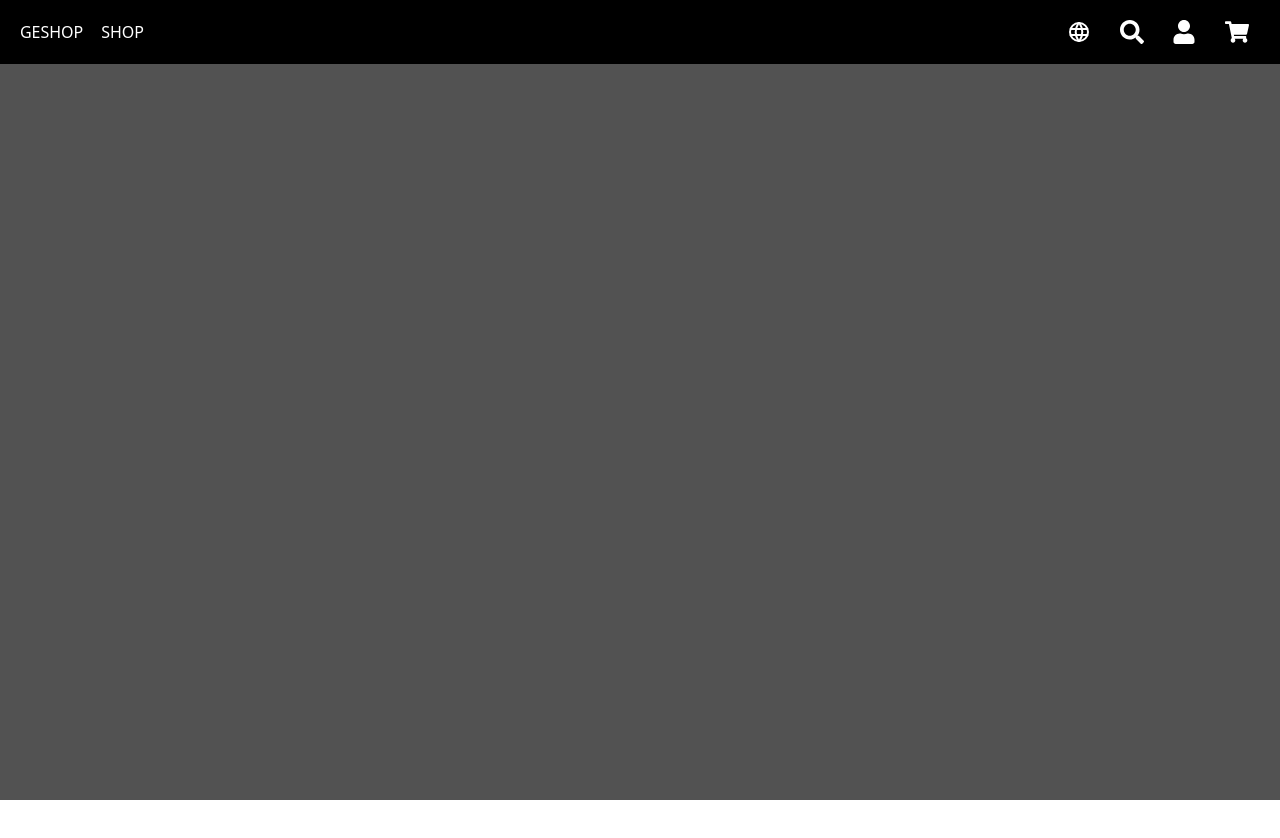
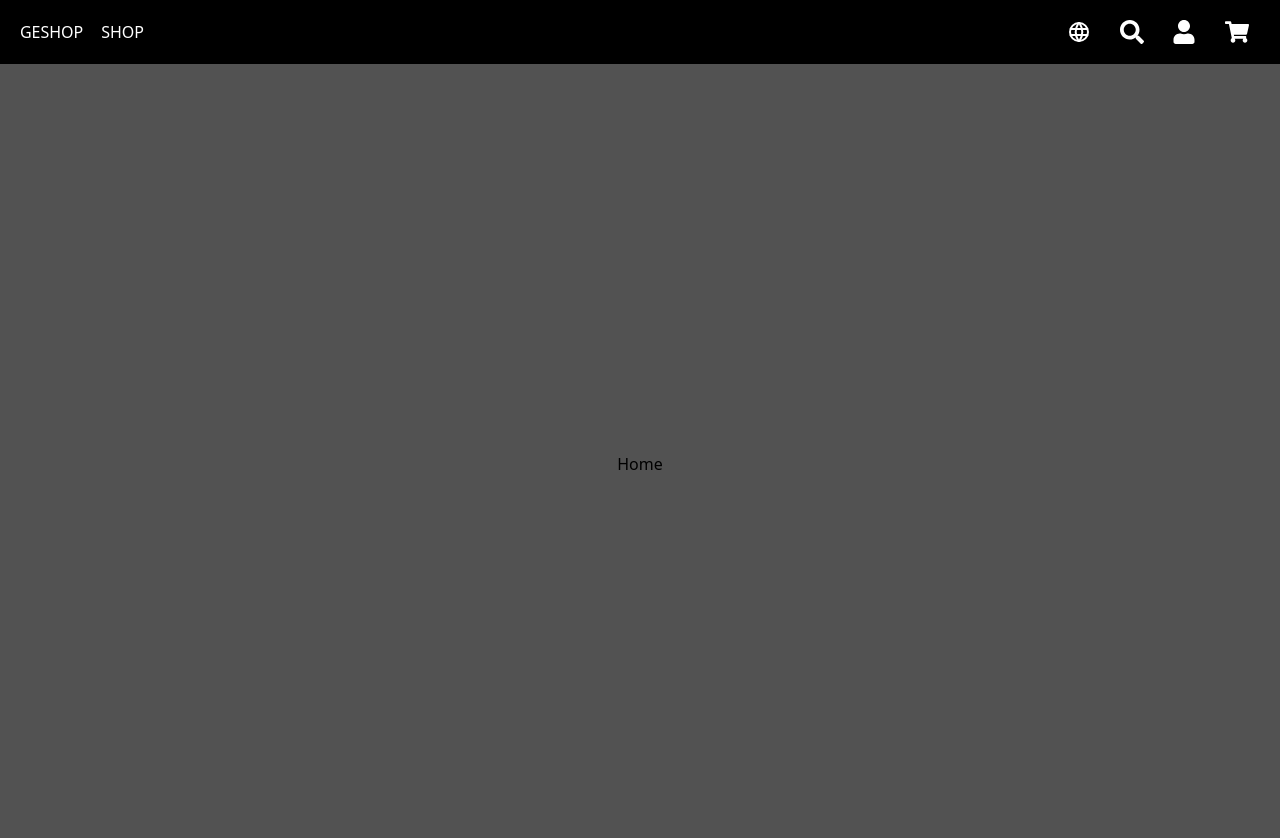
Before and after one commit to ST4R20RD/ge-shop, a React (Create React App) app: page / in a window 1280 px wide. Shown: the top 838 px of the page. Before the commit the page ends 800 px from the top, so only its background shows below. Built offline with nearby package versions, Linux system fonts and the light colour scheme.

Commit message:
created Layout

```diff
--- a/src/App.tsx
+++ b/src/App.tsx
@@ -1,12 +1,15 @@
 import "./App.css";
 import { BrowserRouter as Router, Routes, Route } from "react-router-dom";
-import { Home } from "./pages";
+import { Category, Home, Product, ReviewPlaceOrder, SignupLogin } from "./pages";
+import { Layout } from "./Layout";
 
 function App() {
   return (
     <Router>
       <Routes>
-        <Route path="/" element={<Home />} />
+        <Route path="/" element={<Layout />}>
+          <Route index element={<Home />} />
+        </Route>
       </Routes>
     </Router>
   );
--- /dev/null
+++ b/src/Layout/index.tsx
@@ -0,0 +1,11 @@
+import { Outlet } from "react-router-dom";
+import { Navbar } from "../components";
+
+export function Layout() {
+  return (
+    <section>
+      <Navbar />
+      <Outlet />
+    </section>
+  );
+}
--- a/src/pages/Home/index.tsx
+++ b/src/pages/Home/index.tsx
@@ -1,9 +1,7 @@
-import { Navbar } from "../../components";
-
 export function Home() {
   return (
-    <div className="bg-neutral-600 w-screen h-screen">
-      <Navbar />
+    <div className="flex justify-center content-center items-center bg-neutral-600 w-full h-screen">
+      Home
     </div>
   );
 }
```
